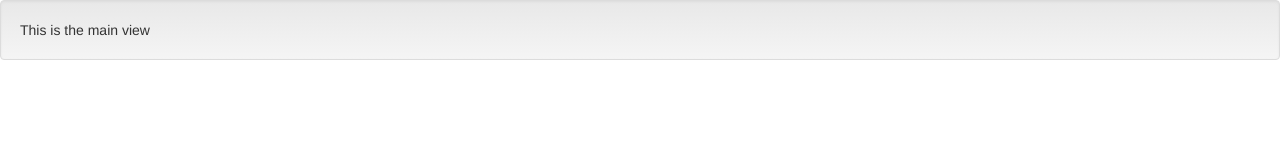
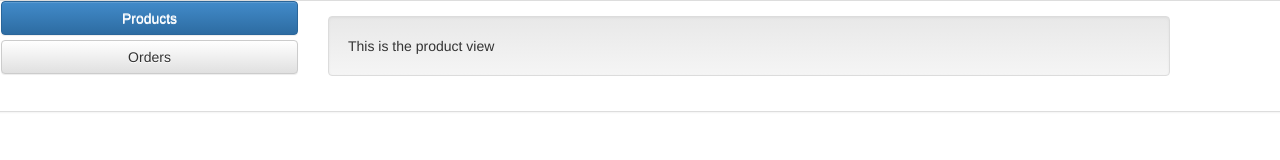
Before and after one commit to olgasan/angularjs-lab, a plain HTML site: page admin.html at #/main in a window 1280 px wide. Drawn offline with Linux system fonts and the light colour scheme.

Commit message:
making admin view

```diff
--- a/controllers/adminControllers.js
+++ b/controllers/adminControllers.js
@@ -13,4 +13,16 @@ angular.module("sportsStoreAdmin")
                 $scope.authenticationError = error;
             });
         }
+    })
+    .controller("mainCntrl", function($scope){
+        $scope.screens = ["Products", "Orders"];
+        $scope.current = $scope.screens[0];
+
+        $scope.setScreen = function (index){
+            $scope.current = $scope.screens[index];
+        };
+
+        $scope.getScreen = function () {
+            return $scope.current == "Products" ? "views/adminProducts.html" : "views/adminOrders";
+        }
     });
--- a/views/adminMain.html
+++ b/views/adminMain.html
@@ -1,3 +1,12 @@
-<div class="well">
-    This is the main view
+<div class="panel panel-default row" ng-controller="mainCntrl">
+    <div class="col-xs-3" panel-body>
+        <a ng-repeat="item in screens" class="btn btn-block btn-default"
+           ng-class="{'btn-primary' : item == current}"
+           ng-click="setScreen($index)">
+            {{item}}
+           </a>
+    </div>
+    <div class="col-xs-8 panel-body">
+        <div ng-include="getScreen()"></div>
+    </div>
 </div>
--- /dev/null
+++ b/views/adminProducts.html
@@ -0,0 +1,3 @@
+<div class="well">
+    This is the product view
+</div>
```
Also changed, not shown: 1 other file.
